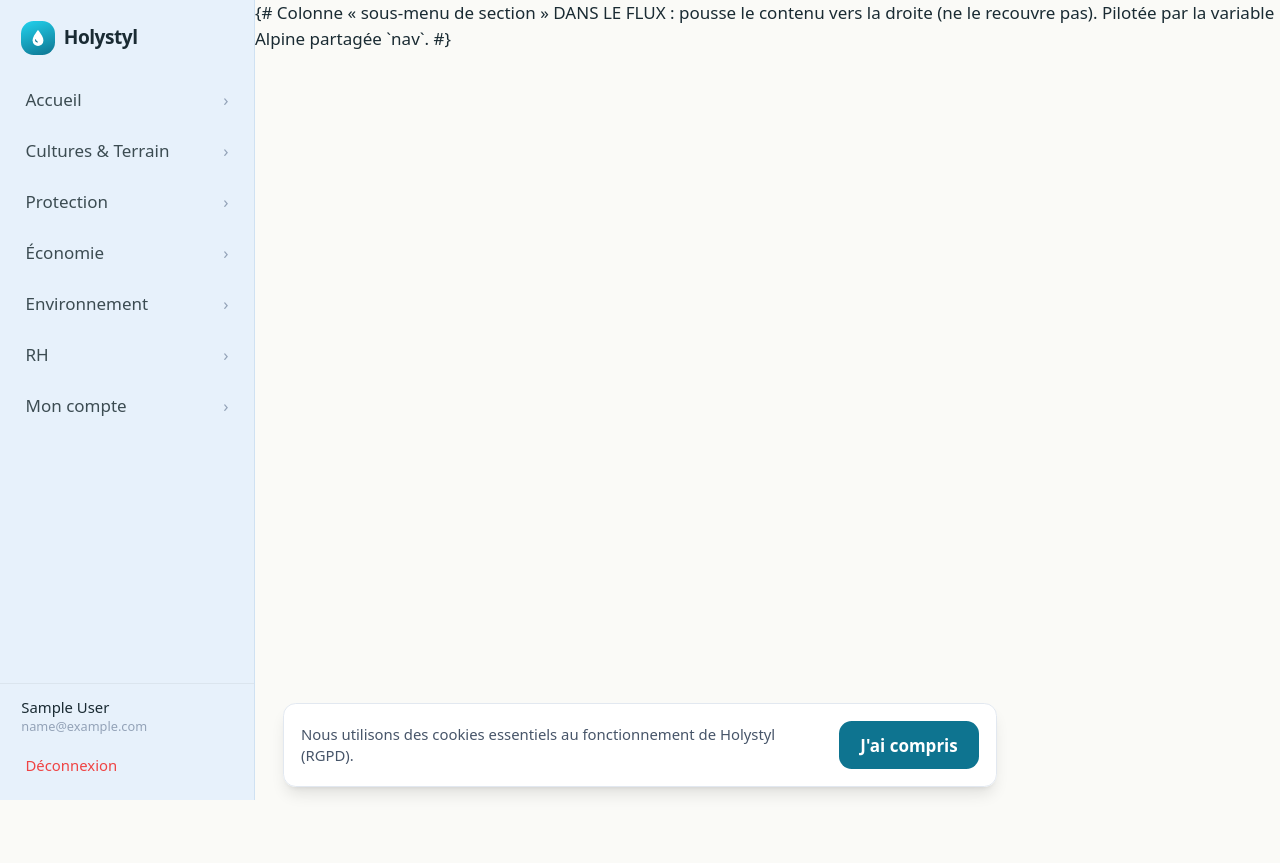
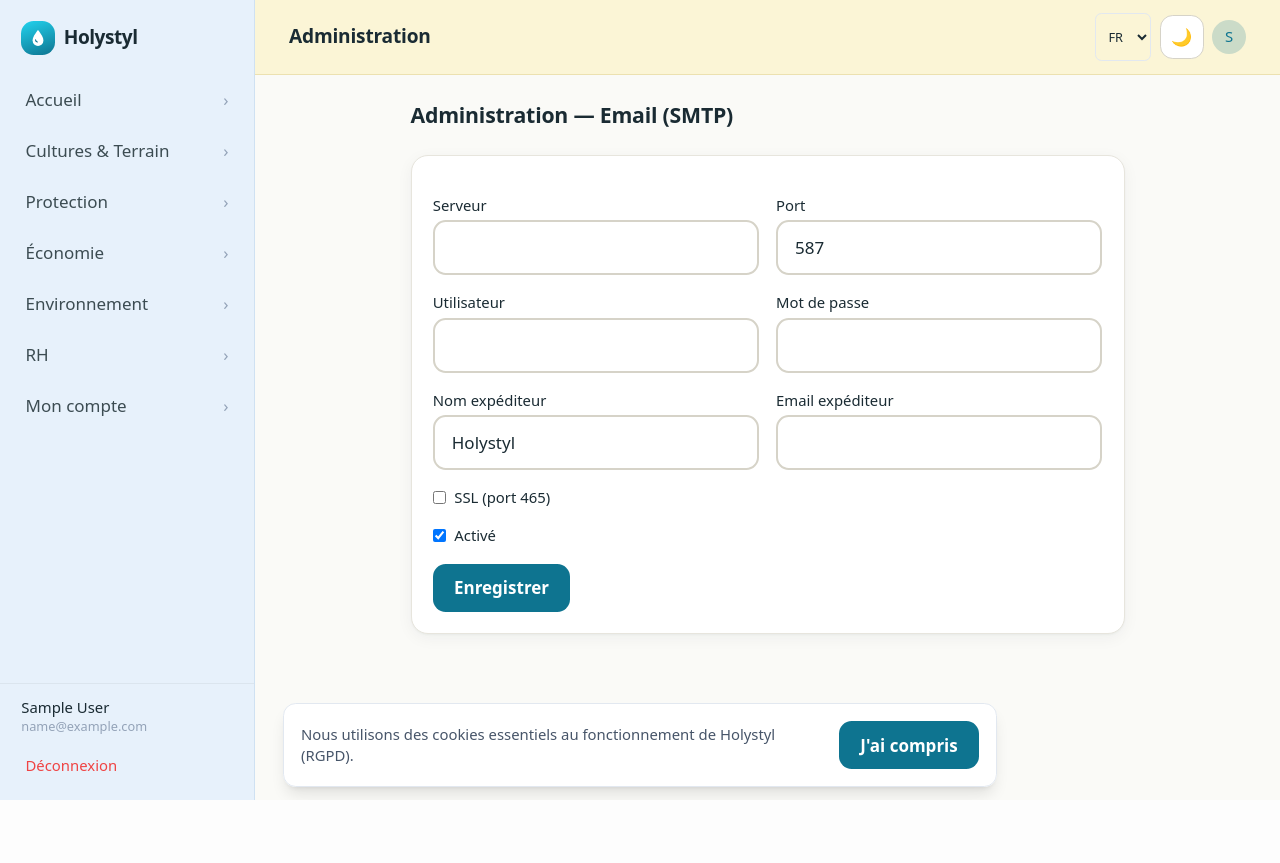
Before and after one commit to Nate75015/holystyl-django, a Django app: page /admin-panel/ in a window 1280 px wide; the page is wider, and only the part inside the window is pictured. After the commit the page ends 800 px from the top of that part, so only its background shows below. Run offline with Django 5.2, Linux system fonts and the light colour scheme; the visitor is signed in with stand-in values (Sample User, id 1); data that the repository does not hold is empty; parts of the project's set-up code (start-up, migrations or seed data) failed here and were passed over; some web fonts are replaced.

Commit message:
fix(ui): commentaire template multi-lignes affiché en clair (passe à {% comment %})
Co-Authored-By: Claude Opus 4.8 (1M context) <noreply@anthropic.com>

```diff
--- a/templates/partials/nav_flyout.html
+++ b/templates/partials/nav_flyout.html
@@ -1,6 +1,6 @@
 {% load i18n %}
-{# Colonne « sous-menu de section » DANS LE FLUX : pousse le contenu vers la droite
-   (ne le recouvre pas). Pilotée par la variable Alpine partagée `nav`. #}
+{% comment %}Colonne « sous-menu de section » dans le flux : pousse le contenu vers la
+droite (ne le recouvre pas). Pilotée par la variable Alpine partagée `nav`.{% endcomment %}
 <div x-show="nav" x-cloak x-transition
      class="nav-flyout sticky top-0 z-20 h-screen w-56 shrink-0 overflow-y-auto border-r">
   {% for section in nav_sections %}
```
